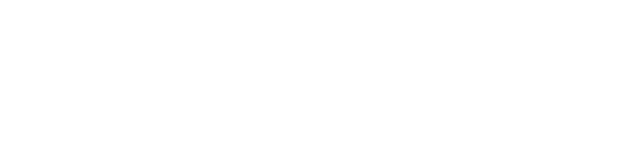
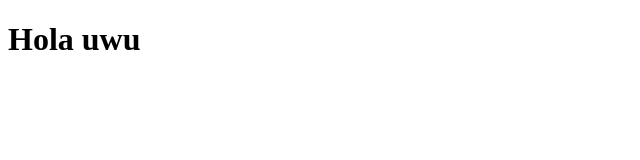
Before and after one commit to DiegoSaavedraGuerra/tutorial-git, a plain HTML site: page index.html in a window 1280 px wide. Shown: the whole page, without its empty margins (0-640 px from the left). Drawn offline with Linux system fonts and the light colour scheme.

Commit message:
agregamos un h1

```diff
--- a/index.html
+++ b/index.html
@@ -7,5 +7,6 @@
     <title>Document</title>
 </head>
 <body>
+    <h1>Hola uwu</h1>
 </body>
 </html>
```
